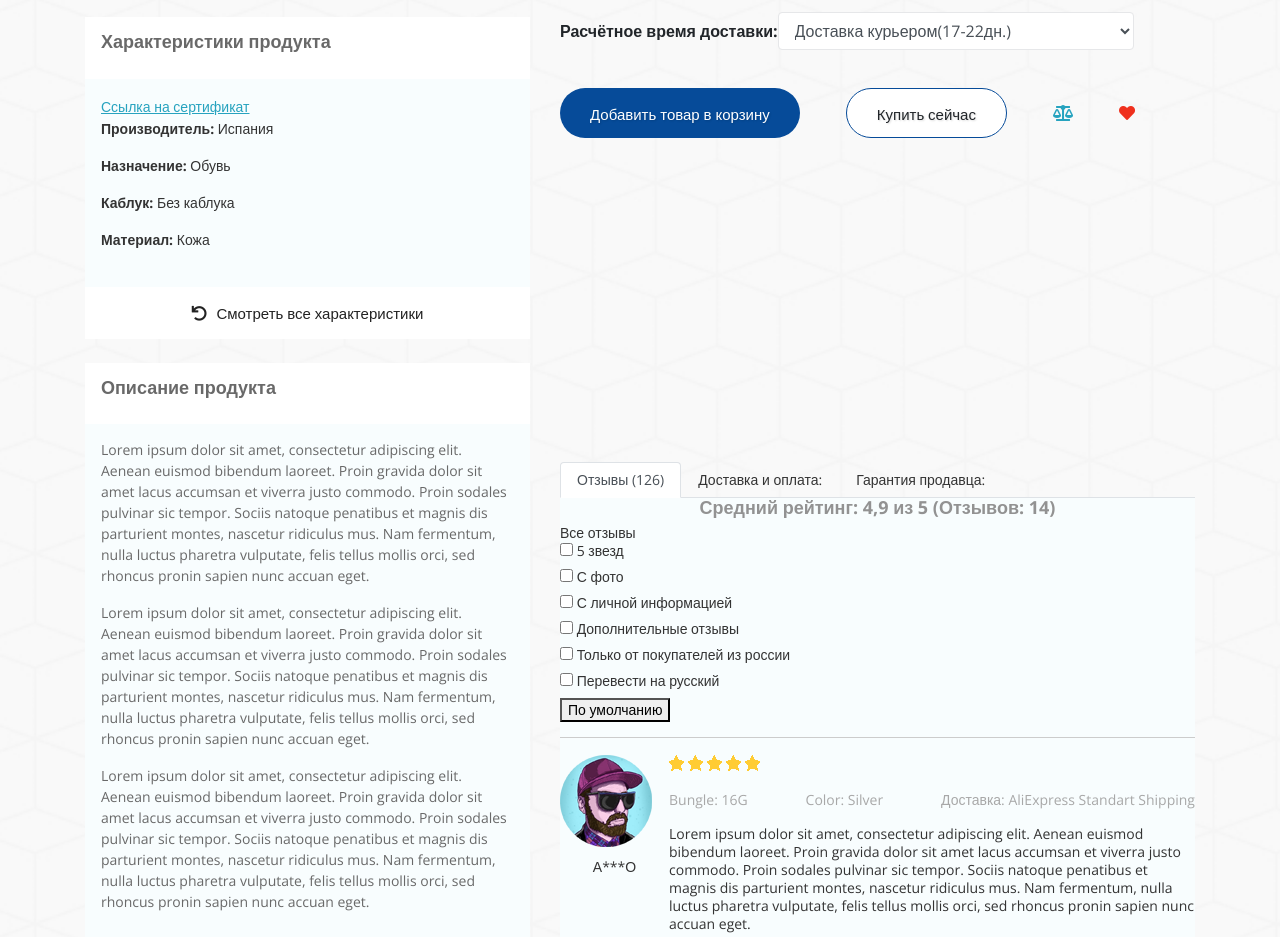
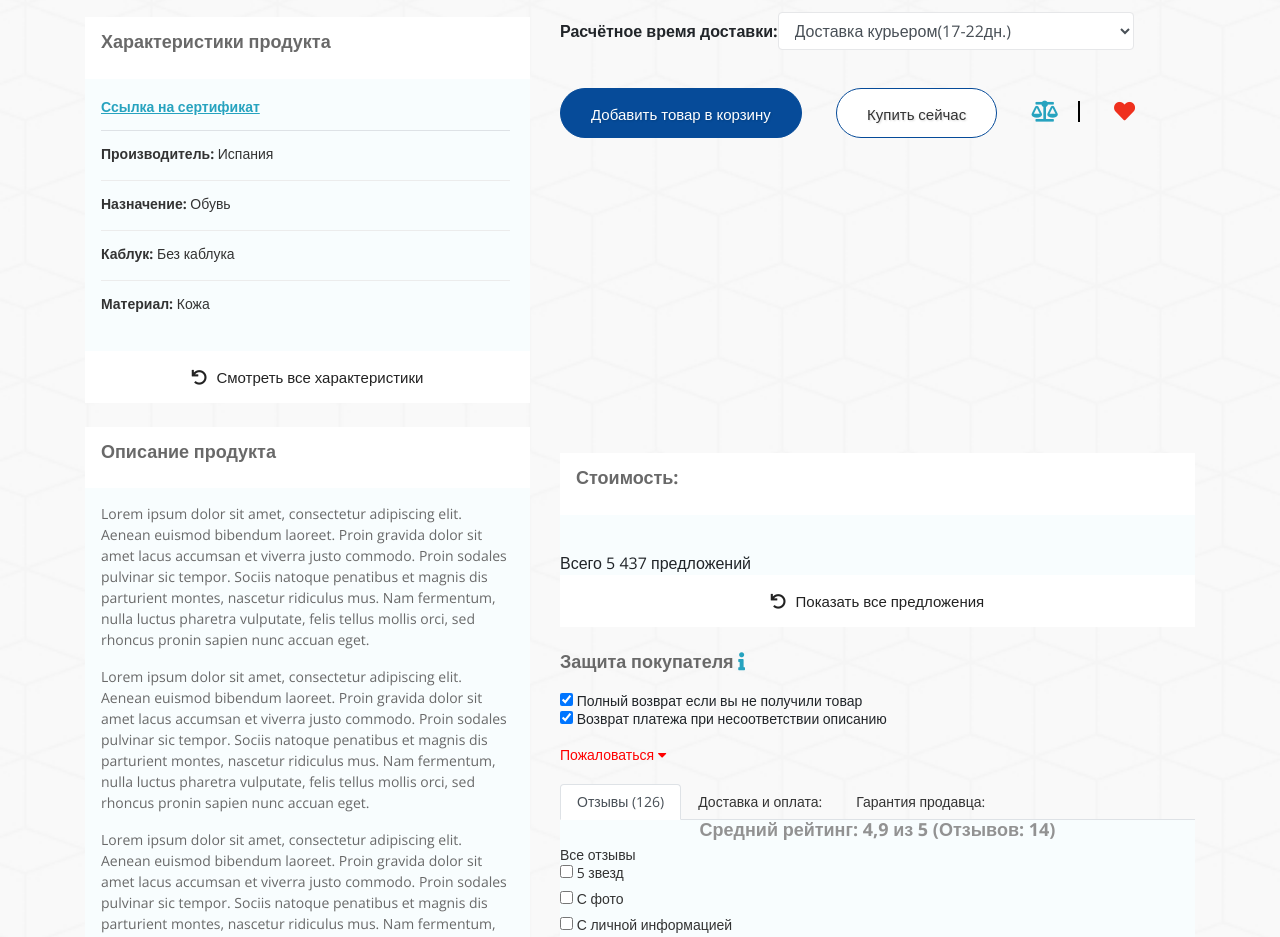
Before and after one commit to coatceatl/ali, a website built with webpack: page product.html in a window 1280 px wide. Shown: the part 921-1858 px from the top of the page. Built offline with nearby package versions, Linux system fonts and the light colour scheme.

Commit message:
changed css for count products, icons and buttons

```diff
--- a/product.html
+++ b/product.html
@@ -370,14 +370,33 @@
 
           <div class='col-5'>
             <div class='product-slider'>
-              <div id='productSwiper' class='swiper-container swiper-container__product d-flex align-items-center justify-content-between'>
+              <div id='productSwiper-big' class='swiper-container swiper-container__product d-flex align-items-center justify-content-between'>
                 <div class='d-flex swiper-wrapper'>
-                  <div class='swiper-slide swiper-slide__product d-flex justify-content-center'><img src='src/img/product-slider/products-slider-1.png' alt=''></div>
-                  <div class='swiper-slide d-flex justify-content-center'><img src='src/img/product-slider/products-slider-1.png' alt=''></div>
+                  <div class='swiper-slide swiper-slide__product d-flex justify-content-center'>
+                    <img src='src/img/product-slider/products-slider-1.png' alt=''>
+                  </div>
+                  <div class='swiper-slide swiper-slide__product d-flex justify-content-center'>
+                    <img src='src/img/product-slider/products-slider-1.png' alt=''>
+                  </div>
                 </div>
 
                 <div class='swiper-product-next border-icon'><i class='fa fa-chevron-right'></i></div>
                 <div class='swiper-product-prev border-icon'><i class='fa fa-chevron-left'></i></div>
+              </div>
+
+              <div class="swiper-small-gallery swiper-container">
+                <div class="swiper-wrapper">
+                  <div class="swiper-slide sm-active-slide">
+                    <img src='src/img/product-2.png' alt=''>
+                    <span class="sw-smg-img"></span>
+                  </div>
+                  <div class="swiper-slide sm-active-slide">
+                    <img src='src/img/product-2.png' alt=''>
+                  </div>
+                  <div class="swiper-slide sm-active-slide">
+                    <img src='src/img/product-2.png' alt=''>
+                  </div>
+                </div>
               </div>
             </div>
 
@@ -387,8 +406,8 @@
                   <h5 class='title-descriptions'>Характеристики продукта</h5>
                 </div>
                 <div class='product-card__body'>
-                  <a href='#' class='specific-link card-bordered'>Ссылка на сертификат</a>
-                  <p class='specific-text card-bordered'>
+                  <a href='#' class='specific-link about-link'>Ссылка на сертификат</a>
+                  <p class='specific-text card-bordered border-top'>
                     <span class='specific-text__bold'>Производитель: </span>Испания
                   </p>
                   <p class='specific-text card-bordered'>
@@ -556,7 +575,7 @@
                     </a>
                   </div>
                   <div class='specific-amount d-flex'>
-                    <span class='specific-text__bold'>Колличество:</span>
+                    <span class='specific-text__bold'>Количество:</span>
                     <div class='specific-number'>
                       <span class='form-inline specific-plus plus' id='minus'>-</span>
                       <input class='specific-input text-center' type='text' value='1'>
@@ -575,12 +594,12 @@
                     </form>
                   </div>
                   <div class='specific-buttons d-flex justify-content-between align-items-center'>
-                    <a class='header-outline button-active' href="#">Добавить товар в корзину</a>
-                    <a class='header-outline' href-'#'>Купить сейчас</a>
-                    <a href='#'><i class='fa fa-balance-scale icon-blue' aria-hidden='true'></i></a>
+                    <a class='specific-buttons-outline active' href="#">Добавить товар в корзину</a>
+                    <a class='specific-buttons-outline' href='#'>Купить сейчас</a>
+                    <a href='#'><i class='fa fa-balance-scale icon-blue specific-icons bordered' aria-hidden='true'></i></a>
                     <a href='#'>
-                      <i class='far fa-heart d-none' aria-hidden='true'></i>
-                      <i class='fa fa-heart icon-red' aria-hidden='true'></i>
+                      <i class='far fa-heart specific-icons d-none' aria-hidden='true'></i>
+                      <i class='fa fa-heart specific-icons icon-red' aria-hidden='true'></i>
                     </a>
                   </div>
                 </div>
@@ -590,7 +609,40 @@
             <div class='product-map'>
               <div class='map' id='map' style='width: 644px; height: 268px'></div>
               <div class='map-offers'>
+                <div class='product-card'>
+                <div class='product-card__header'>
+                  <h5 class='title-descriptions'> Стоимость:</h5>
+                </div>
+                <div class='product-card__body'>
+                </div>
+                <div class='offers-amount'>Всего 5 437 предложений</div>
+                <div class='product-card__footer text-center'>
+                  <a class='product-card__link' href='#'>
+                    <i class='fa fa-undo m-icon' aria-hidden='true'></i>Показать все предложения
+                  </a>
+                </div>
               </div>
+
+              <div class='protect'>
+                <h5 class='title-descriptions'>Защита покупателя
+                  <i class='fa fa-info icon-blue' aria-hidden='true'></i>
+                </h5>
+                <div class='protect-content'>
+                  <div>
+                    <input type='checkbox' checked></span>
+                    <span>Полный возврат если вы не получили товар</span>
+                  </div>
+                  <div>
+                    <input type='checkbox' checked></span>
+                    <span>Возврат платежа при несоответствии описанию</span>
+                  </div>
+                </div>
+                <a class='protect-link' href='#'>Пожаловаться
+                  <i class='fa fa-caret-down' aria-hidden='true'></i>
+                </a>
+              </div>
+              </div>
+
             </div>
 
             <div class='product-tabs'>
@@ -737,11 +789,8 @@
           </div>
 
           <div class='col-md-12 popular-header d-flex justify-content-between'>
-            <h2>Популярные товары</h2>
-            <div class='popular-button d-flex'>
-              <i class='fa fa-th popular-icon border-icon active'></i>
-              <i class='fa fa-th-list popular-icon border-icon'></i>
-            </div>
+            <h5 class='title-descriptions'>Информация о продавце</h5>
+            <a class='product-card__link' href='#'><u>Показать все</u></a>
           </div>
 
 
--- a/src/index.js
+++ b/src/index.js
@@ -54,7 +54,7 @@ $(document).ready(function() {
 
   /* product-slider */
 
-  var productSwiper = new Swiper('#productSwiper', {
+  var productSwiper = new Swiper('#productSwiper-big', {
     slidesPerView: 1,
     spaceBetween: 20,
     loop: true,
--- a/src/scss/_product.scss
+++ b/src/scss/_product.scss
@@ -135,3 +135,33 @@
   border-bottom: 1px solid #dbdbdb;
   margin-bottom: 17px;
 }
+.card-bordered {
+  border-top: 1px solid #ececec;
+  padding-top: 12px;
+}
+.specific-link.about-link {
+  font-weight: 700;
+}
+.border-top {
+  margin-top: 12px;
+}
+.protect {
+  font-size: remy(14px);
+  font-weight: 400;
+  line-height: remy(18px);
+}
+.protect-link {
+  color: #ff0000;
+}
+.protect-content {
+  margin-top: 20px;
+  margin-bottom: 18px;
+}
+
+
+/**/
+
+.swiper-small-gallery {
+  height: 100px;
+  width: 400px;
+}
--- a/src/scss/_specific.scss
+++ b/src/scss/_specific.scss
@@ -57,6 +57,7 @@
 }
 .form-inline.specific-plus {
   display: inline-flex;
+  cursor: pointer;
 }
 .plus {
   width: 24px;
@@ -89,3 +90,32 @@
   padding-bottom: 36px;
   margin-right: 60px;
 }
+.specific-buttons-outline {
+  background-color: #fff;
+  font-family: $font-family-sans-serif;
+  font-size: remy(15px);
+  font-weight: 400;
+  line-height: remy(18px);
+  color: #333;
+  border-radius: 25px;
+  border: 1px solid #064b99;
+  text-shadow: 1px 1px 2px rgba(0, 0, 0, 0.15);
+  padding: 16px 30px 14px 30px;
+
+  &:hover {
+    color: #fff;
+    text-decoration: none;
+    background-color: #064b99;
+  }
+}
+.specific-buttons-outline.active {
+  background-color: #064b99;
+  color: #fff;
+}
+.specific-icons {
+  font-size: 21px;
+}
+.specific-icons.bordered {
+  border-right: 2px solid #000;
+  padding-right: 20px;
+}
--- a/src/scss/_tabs.scss
+++ b/src/scss/_tabs.scss
@@ -4,6 +4,9 @@
   font-size: remy(14px);
   font-weight: 400;
   line-height: remy(18px);
+}
+.map-offers {
+  margin-top: 11px;
 }
 .tabs-title {
   color: #929292;
```
Also changed, not shown: dist/main.css, dist/main.js.
